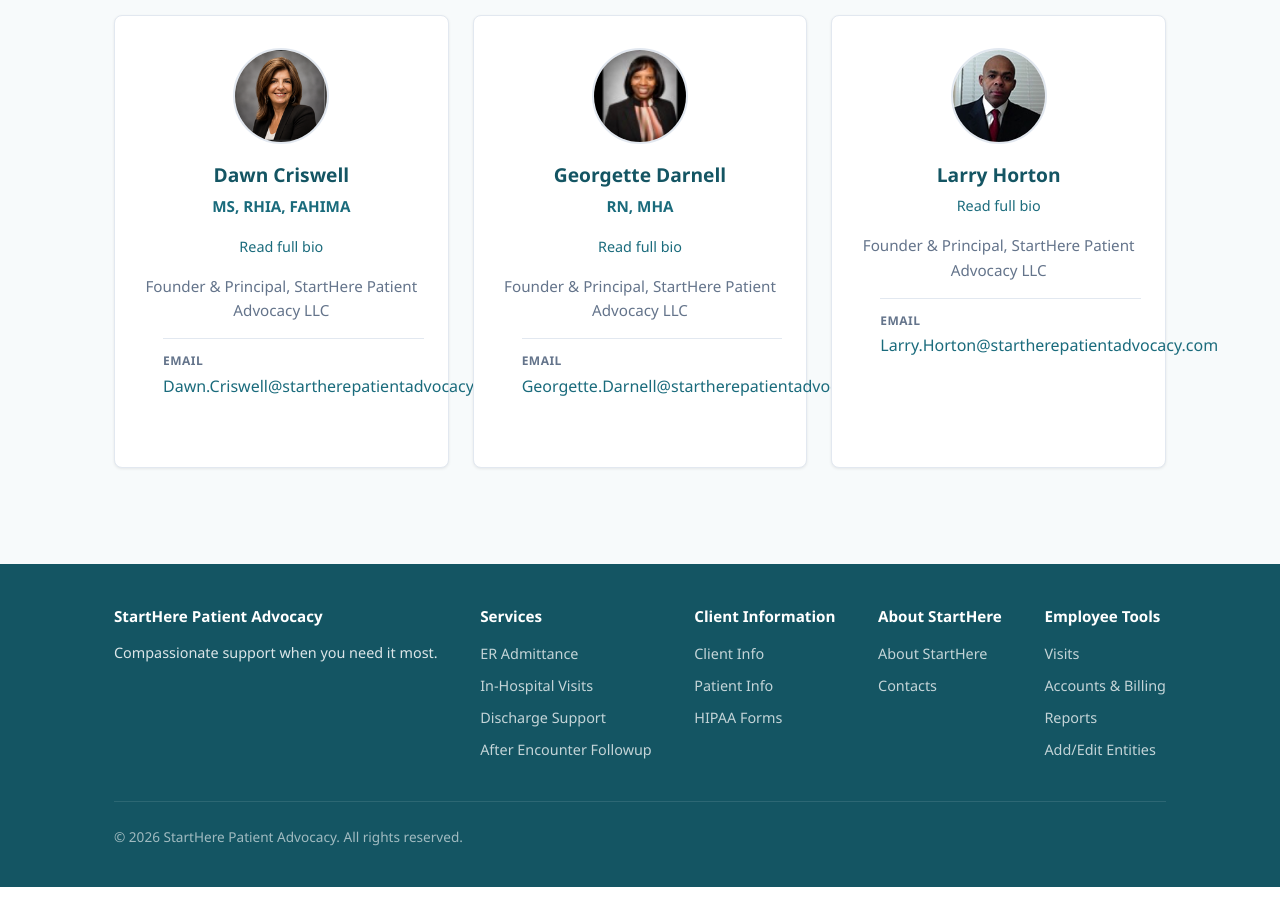
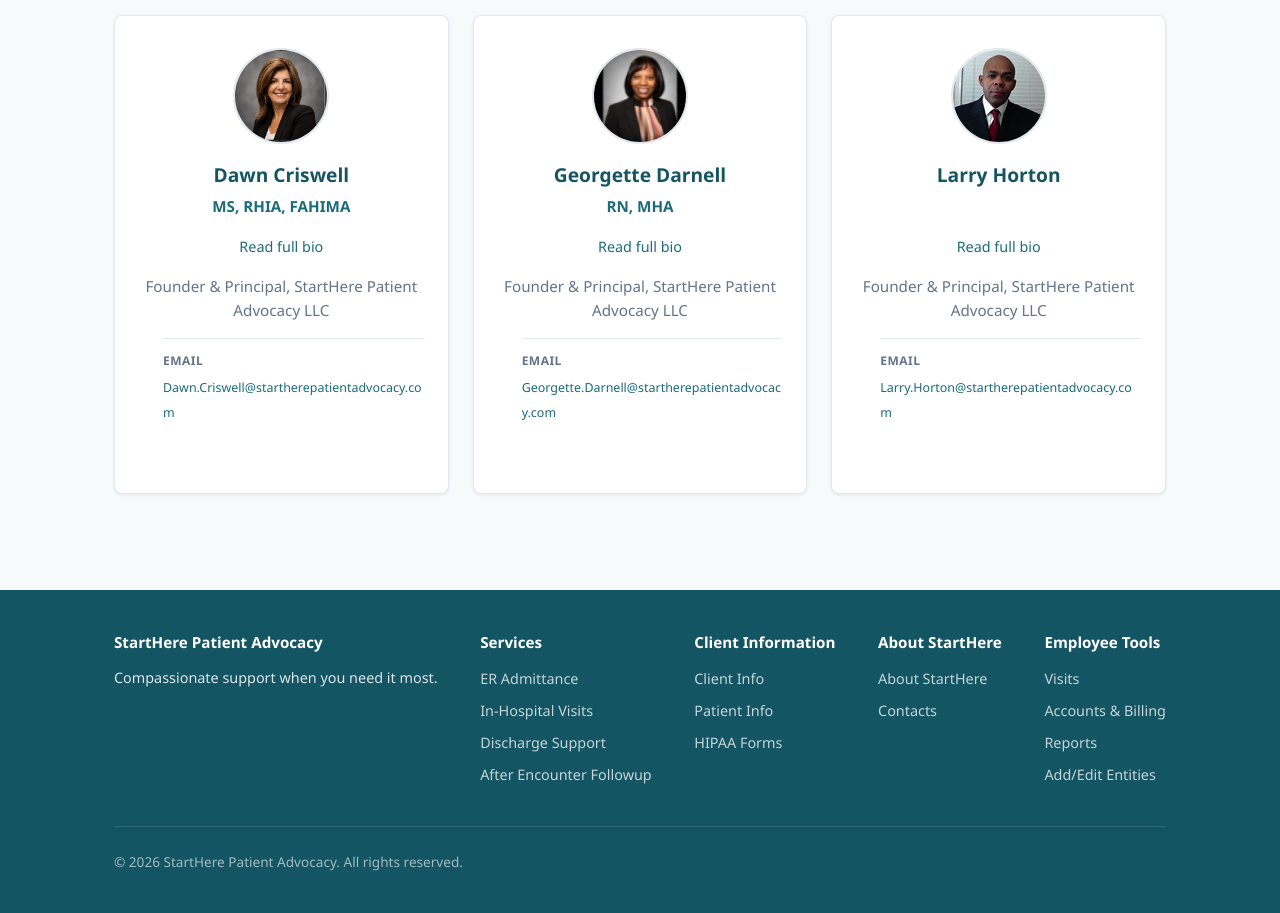
Before and after one commit to lhorton1208/starthere-patient-advocacy, a Flask app: page /contacts in a window 1280 px wide; the page is wider, and only the part inside the window is pictured. Shown: the part 402-1315 px from the top of that part. Before the commit the page ends 1289 px from the top of that part, so only its background shows below. Run offline with Flask 3, Linux system fonts and the light colour scheme; parts of the project's set-up code (start-up, migrations or seed data) failed here and were passed over.

Commit message:
Improve contact card layout and email fit on team pages.
Shrink advocate email text with wrapping and reserve credentials space so Larry Horton's card aligns with Dawn and Georgette.

Co-authored-by: Cursor <cursoragent@cursor.com>

```diff
--- a/static/css/style.css
+++ b/static/css/style.css
@@ -574,6 +574,15 @@ a:hover {
 
 .contact-credentials {
   margin: 0 0 0.25rem;
+  min-height: 1.35em;
+}
+
+.contact-details a,
+.advocate-contact-links a {
+  font-size: 0.78rem;
+  line-height: 1.35;
+  word-break: break-word;
+  overflow-wrap: anywhere;
 }
 
 .advocate-contact-links {
--- a/templates/_advocate_profile.html
+++ b/templates/_advocate_profile.html
@@ -16,9 +16,7 @@
     </div>
     {% endif %}
     <h2 class="advocate-name">{{ advocate.name }}</h2>
-    {% if advocate.credentials %}
-    <p class="advocate-credentials">{{ advocate.credentials }}</p>
-    {% endif %}
+    <p class="advocate-credentials">{% if advocate.credentials %}{{ advocate.credentials }}{% else %}&nbsp;{% endif %}</p>
     <p class="advocate-title">{{ advocate.title }}</p>
     {% if advocate.email or advocate.phone %}
     <ul class="advocate-contact-links">
--- a/templates/contacts.html
+++ b/templates/contacts.html
@@ -37,9 +37,7 @@
         </div>
         {% endif %}
         <h2>{{ contact.name }}</h2>
-        {% if contact.credentials %}
-        <p class="contact-credentials">{{ contact.credentials }}</p>
-        {% endif %}
+        <p class="contact-credentials">{% if contact.credentials %}{{ contact.credentials }}{% else %}&nbsp;{% endif %}</p>
         {% if contact.bio %}
         <p class="contact-bio-link">
           <a href="{{ url_for('about') }}#{{ contact.slug }}">Read full bio</a>
```
